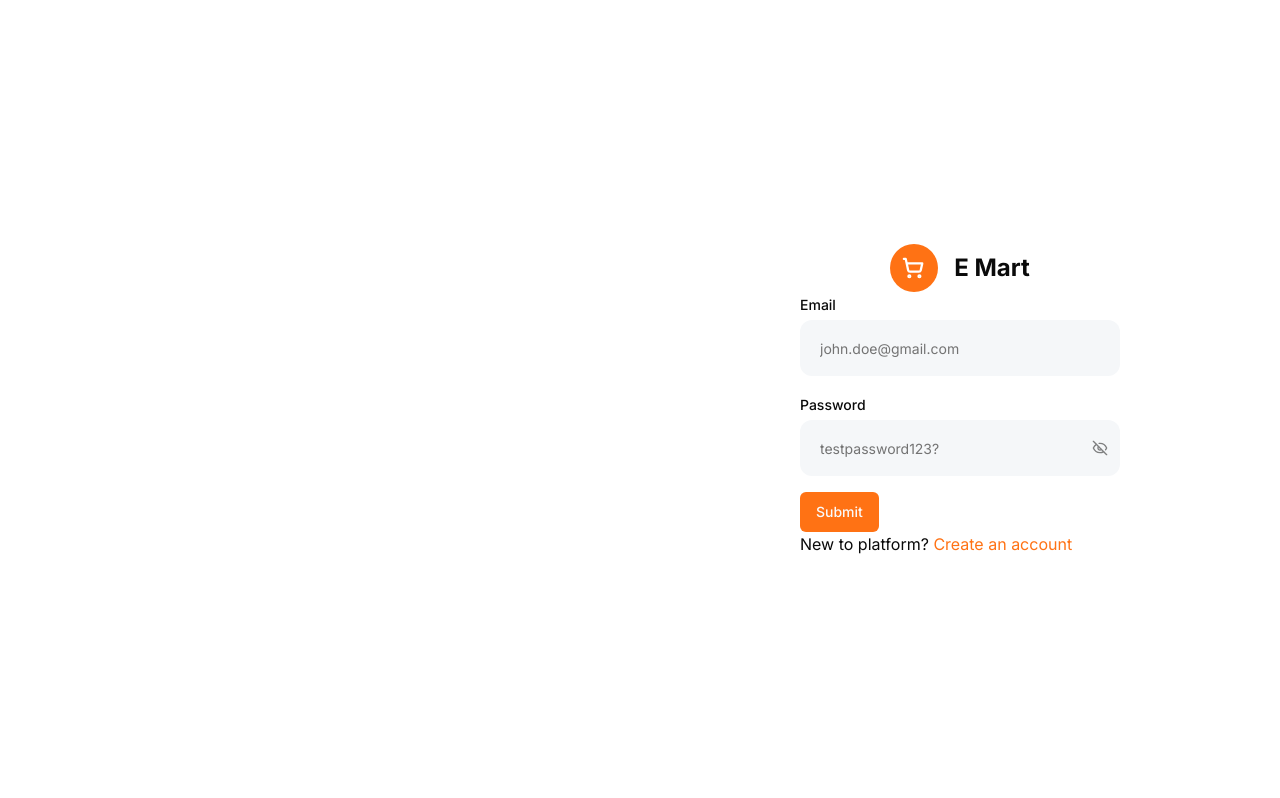
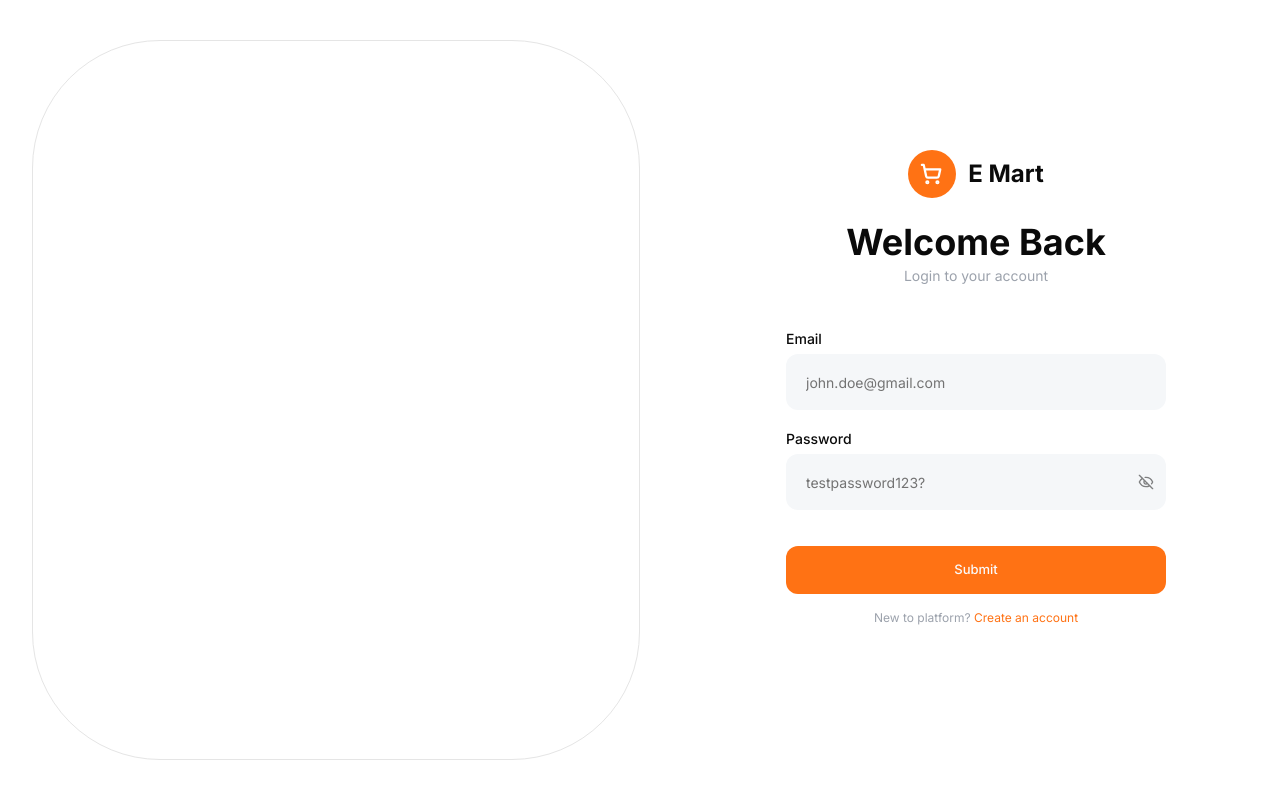
Before and after one commit to hassan-31x/ecom-zabefest, a Next.js app in the folder client/: page /login in a window 1280 px wide. Built offline with nearby package versions, Linux system fonts and the light colour scheme.

Commit message:
feat: login page completed

```diff
--- a/client/app/(auth)/layout.tsx
+++ b/client/app/(auth)/layout.tsx
@@ -2,10 +2,10 @@ import Logo from "@/components/logo";
 
 const AuthLayout = ({ children }: { children: React.ReactNode }) => {
   return (
-    <div className="max-w-screen-2xl px-0 md:px-20 xl:px-0 mx-auto min-h-screen md:flex">
-      <div className=" w-1/2 hidden md:block"></div>
-      <div className="w-1/2 flex flex-col items-center min-h-full justify-center">
-        <div className="flex gap-4 items-center">
+    <div className="max-w-screen-2xl px-0 md:px-20 lg:px-0 mx-auto min-h-screen flex ">
+      <div className=" w-1/2 hidden lg:block border rounded-[8rem] my-10 2xl:my-16 mx-8 2xl:px-0"></div>
+      <div className="w-full lg:w-1/2 flex flex-col items-center h-[500px] my-auto">
+        <div className="flex gap-3 items-center mb-6">
           <Logo />
           <h3 className="text-xl md:text-2xl font-bold">E Mart</h3>
         </div>
--- a/client/app/(auth)/login/page.tsx
+++ b/client/app/(auth)/login/page.tsx
@@ -43,9 +43,15 @@ const LoginForm = () => {
   };
 
   return (
-    <div className="w-1/2">
+    <div className="w-1/2 lg:w-3/4 2xl:w-1/2 max-w-[380px] flex flex-col items-center">
+      <div className="mb-10 space-y-1">
+
+      <h2 className="font-bold text-3xl md:text-4xl text-center">Welcome Back</h2>
+      <p className="text-xs md:text-sm text-center text-customGray">
+        Login to your account</p>
+      </div>
       <Form {...form}>
-        <form onSubmit={form.handleSubmit(onSubmit)} className="space-y-4">
+        <form onSubmit={form.handleSubmit(onSubmit)} className="space-y-4 w-full mb-4">
           <FormField
             control={form.control}
             name="email"
@@ -66,7 +72,7 @@ const LoginForm = () => {
               <FormItem>
                 <FormLabel>Password</FormLabel>
                 <FormControl>
-                  <PasswordInput
+                  <PasswordInput className="mb-5"
                     placeholder="testpassword123?"
                     {...field}
                   />
@@ -75,12 +81,12 @@ const LoginForm = () => {
               </FormItem>
             )}
           />
-          <Button type="submit" disabled={form.formState.isSubmitting}>
+          <Button type="submit" disabled={form.formState.isSubmitting} className="w-full h-12 text-[13px] rounded-xl">
             {form.formState.isSubmitting ? "Submitting..." : "Submit"}
           </Button>
         </form>
 
-        <span>New to platform? <Link href='/register' className="text-primary hover:underline">Create an account</Link></span>
+        <span className="text-xs text-customGray">New to platform? <Link href='/register' className="text-primary hover:underline">Create an account</Link></span>
       </Form>
     </div>
   );
--- a/client/app/globals.css
+++ b/client/app/globals.css
@@ -28,6 +28,8 @@
       --destructive: 0 84.2% 60.2%;
       --destructive-foreground: 0 0% 98%;
 
+      --customGray: 217.5 8.8% 64.3%;
+
       --border: 0 0% 89.8%;
       --input: 0 0% 89.8%;
       --ring: 0 0% 3.9%;
--- a/client/tailwind.config.ts
+++ b/client/tailwind.config.ts
@@ -52,6 +52,9 @@ const config = {
           DEFAULT: "hsl(var(--card))",
           foreground: "hsl(var(--card-foreground))",
         },
+        customGray: {
+          DEFAULT: "hsl(var(--customGray))",
+        }
       },
       borderRadius: {
         lg: "var(--radius)",
```
Also changed, not shown: client/components/logo.tsx (+7 -7 lines).
